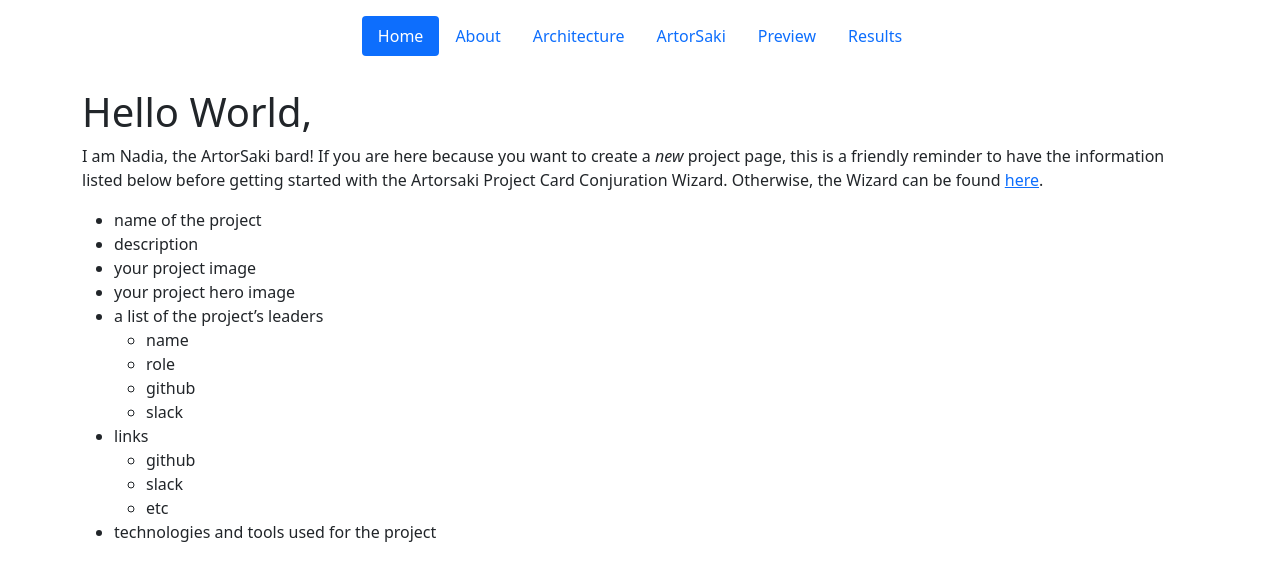
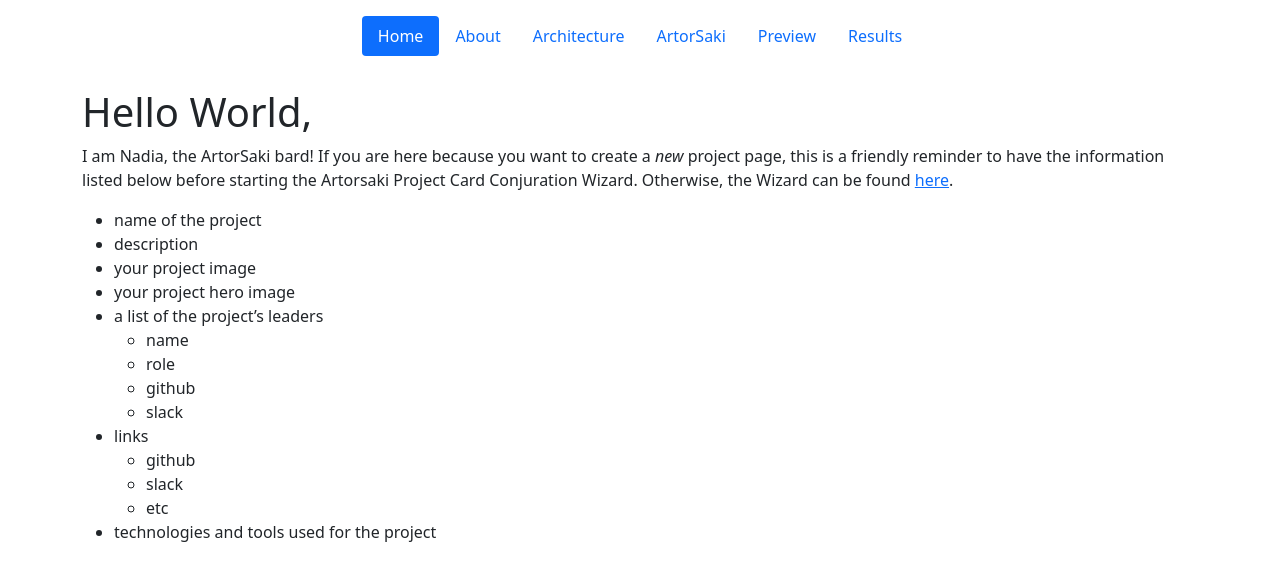
Before and after one commit to Aveline-art/studious-lamp, a Jekyll site: the page built from index.md, in a window 1280 px wide. Shown: the top 581 px of the page. Built offline with Jekyll 4.4.1, drawn with Linux system fonts in a browser that asks for light colours.

Commit message:
added gif

```diff
--- a/index.md
+++ b/index.md
@@ -4,7 +4,7 @@
 ---
 # Hello World,
 
-I am Nadia, the ArtorSaki bard! If you are here because you want to create a *new* project page, this is a friendly reminder to have the information listed below before getting started with the Artorsaki Project Card Conjuration Wizard. Otherwise, the Wizard can be found [here](/studious-lamp/artorsaki).
+I am Nadia, the ArtorSaki bard! If you are here because you want to create a *new* project page, this is a friendly reminder to have the information listed below before starting the Artorsaki Project Card Conjuration Wizard. Otherwise, the Wizard can be found [here](/studious-lamp/artorsaki).
 
 - name of the project
 - description
--- a/pages/results.html
+++ b/pages/results.html
@@ -4,7 +4,7 @@
 permalink: /results
 ---
 <div>
-  <h1 class="mb-3">Congratulations on completing the project's page!</h1>
+  <h1 class="mb-3">Congratulations on completing the project's page! \O/</h1>
   <p>Next, follow the below instructions to see it reflected on the website!</p>
   <!--
   <h3 class="mb-3">1. Click this copy button.</h3>
@@ -22,6 +22,8 @@
   <h3 class="mb-3">3. Paste the copied text from step one into the new issue's body.</h3>
   -->
   <h3 class="mb-3">2. (optional) Upload the project image and project hero image to the bottom of the issue's body.</h3>
-  <h3 class="mb-3">3. Press the <span class="badge bg-success">submit new issue</span> button.</h3>
+  <img src="assets/gifs/results-step-2.gif" class="mb-3 img-thumbnail rounded mx-auto d-block" />
+  <h3 class="mb-3">3. Click the <span class="badge bg-success">submit new issue</span> button.</h3>
+  <img src="assets/gifs/results-step-3.gif" class="mb-3 img-thumbnail rounded mx-auto d-block" />
 </div>
 <script type="module" src="./assets/js/project-results/results.js"></script>
```
Also changed, not shown: assets/gifs/results-step-2.gif (added), 1 other file.
